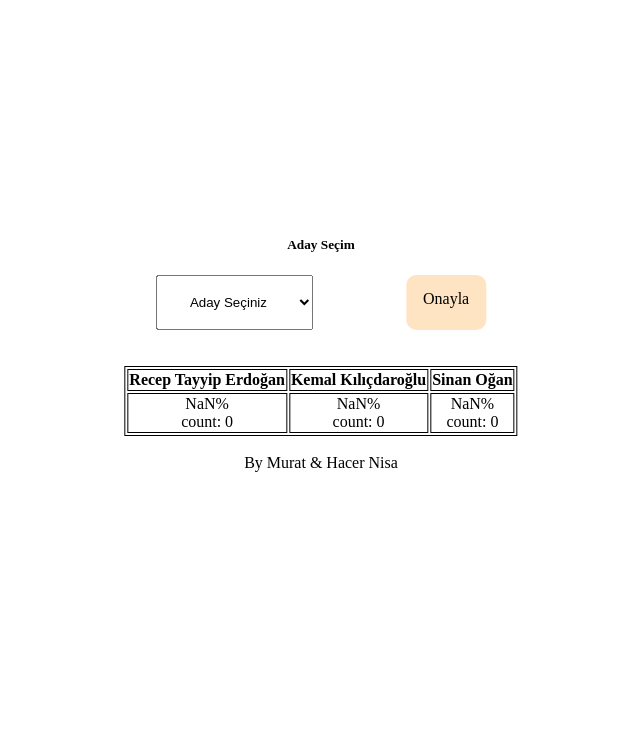
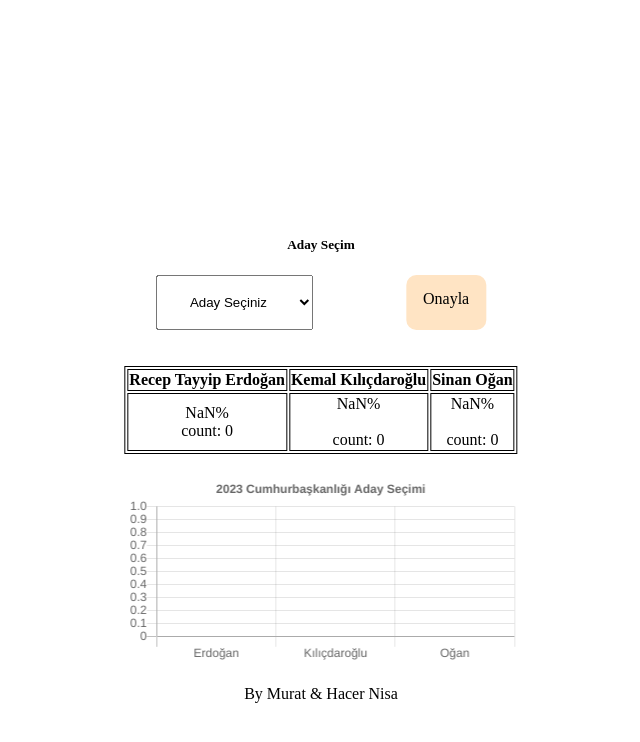
Before and after one commit to The-Shower-Coders/aday-secim, a plain HTML site: page index.html in a window 1280 px wide. Both pictures are taken after a click on the element "Onayla". Shown: the whole page, without its empty margins (319-959 px from the left). Drawn offline with nearby package versions, Linux system fonts and the light colour scheme.

Commit message:
Add files via upload

```diff
--- a/index.html
+++ b/index.html
@@ -7,6 +7,7 @@
         <title>Document</title>
         <link rel="stylesheet" href="style.css" />
         <script src="https://ajax.googleapis.com/ajax/libs/jquery/3.6.4/jquery.min.js"></script>
+        <script src="https://cdnjs.cloudflare.com/ajax/libs/Chart.js/2.5.0/Chart.min.js"></script>
     </head>
     <body>
         <div class="center">
@@ -35,6 +36,8 @@
                     </tr>
                 </table>
                 <br>
+                <canvas id="myChart" style="width:100%;max-width:400px"></canvas>
+                <br>
                 <div>By Murat & Hacer Nisa</div>
             </div>
         </div>
--- a/script.js
+++ b/script.js
@@ -17,7 +17,35 @@
     }
 
     let total = parties.er + parties.ko + parties.si;
-    $('#er').html(String((parties.er / total) * 100).slice(0, 5) + '%<br>count: ' + parties.er)
-    $('#ko').html(String((parties.ko / total) * 100).slice(0, 5) + '%<br>count: ' + parties.ko)
-    $('#si').html(String((parties.si / total) * 100).slice(0, 5) + '%<br>count: ' + parties.si)
+    $('#er').html(String((parties.er / total) * 100).slice(0, 5) + `%<br>count: ` + parties.er)
+    $('#ko').html(String((parties.ko / total) * 100).slice(0, 5) + `%<br><div class='ko'/><br>count: ` + parties.ko)
+    $('#si').html(String((parties.si / total) * 100).slice(0, 5) + `%<br><div class='si'/><br>count: ` + parties.si)
+
+    var xValues = ["Erdoğan", "Kılıçdaroğlu", "Oğan"];
+    var yValues = [(parties.er / total) * 100, (parties.ko / total) * 100, (parties.si / total) * 100];
+    var barColors = ["red", "green", "blue"];
+
+    new Chart("myChart", {
+        type: "bar",
+        data: {
+            labels: xValues,
+            datasets: [{
+                backgroundColor: barColors,
+                data: yValues
+            }]
+        },
+        options: {
+            legend: { display: false },
+            scales: {
+                y: {
+                    suggestedMin: 0,
+                    suggestedMax: 100
+                }
+            },
+            title: {
+                display: true,
+                text: "2023 Cumhurbaşkanlığı Aday Seçimi"
+            }
+        }
+    });
 }
```
Also changed, not shown: style.css (+6 -4 lines).
